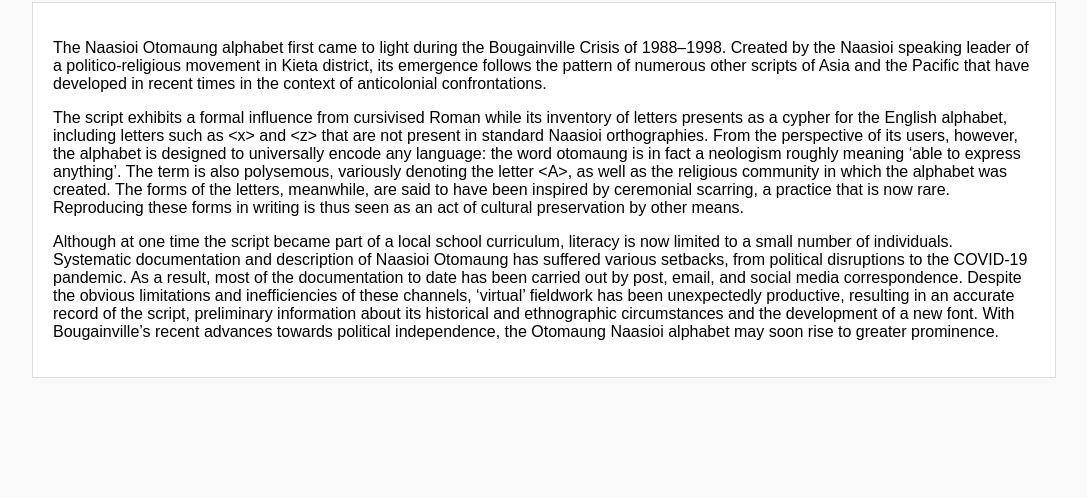
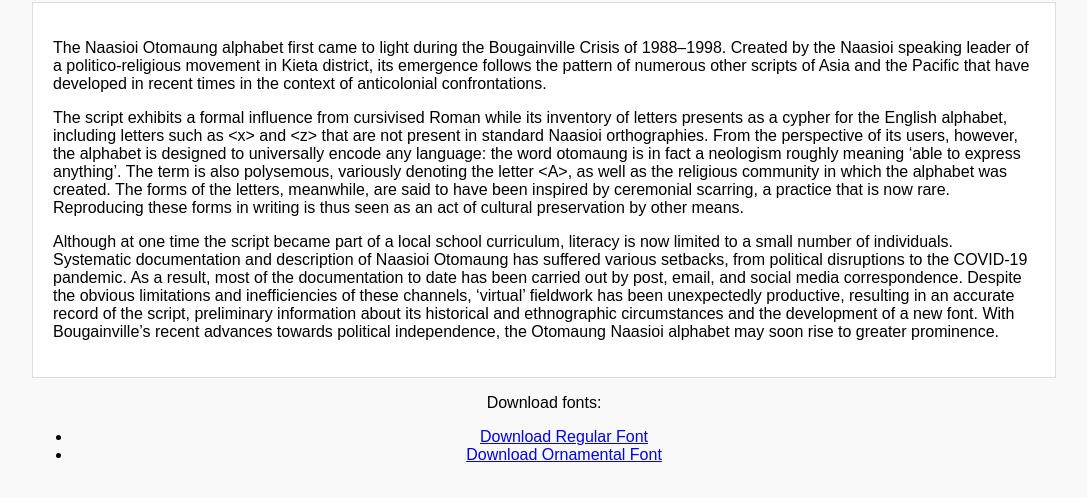
Before and after one commit to xiaoyang-314/Naasioi-Otomaung, a plain HTML site: page index.html in a window 1280 px wide. Shown: the part 821-1319 px from the top of the page, without its empty margins (96-1183 px from the left). Before the commit the page ends 1219 px from the top, so only its background shows below. Drawn offline with Linux system fonts and the light colour scheme.

Commit message:
Update index.html

```diff
--- a/index.html
+++ b/index.html
@@ -26,6 +26,13 @@
             <p>The script exhibits a formal influence from cursivised Roman while its inventory of letters presents as a cypher for the English alphabet, including letters such as &lt;x&gt; and &lt;z&gt; that are not present in standard Naasioi orthographies. From the perspective of its users, however, the alphabet is designed to universally encode any language: the word otomaung is in fact a neologism roughly meaning ‘able to express anything’. The term is also polysemous, variously denoting the letter &lt;A&gt;, as well as the religious community in which the alphabet was created. The forms of the letters, meanwhile, are said to have been inspired by ceremonial scarring, a practice that is now rare. Reproducing these forms in writing is thus seen as an act of cultural preservation by other means.</p>
             <p>Although at one time the script became part of a local school curriculum, literacy is now limited to a small number of individuals. Systematic documentation and description of Naasioi Otomaung has suffered various setbacks, from political disruptions to the COVID-19 pandemic. As a result, most of the documentation to date has been carried out by post, email, and social media correspondence. Despite the obvious limitations and inefficiencies of these channels, ‘virtual’ fieldwork has been unexpectedly productive, resulting in an accurate record of the script, preliminary information about its historical and ethnographic circumstances and the development of a new font. With Bougainville’s recent advances towards political independence, the Otomaung Naasioi alphabet may soon rise to greater prominence.</p>
         </div>
+        <div class="font-download">
+            <p>Download fonts:</p>
+            <ul>
+                <li><a href="fonts/regular.ttf" download>Download Regular Font</a></li>
+                <li><a href="fonts/ornamental.ttf" download>Download Ornamental Font</a></li>
+            </ul>
+        </div>
     </div>
     <script src="script.js"></script>
 </body>
```
